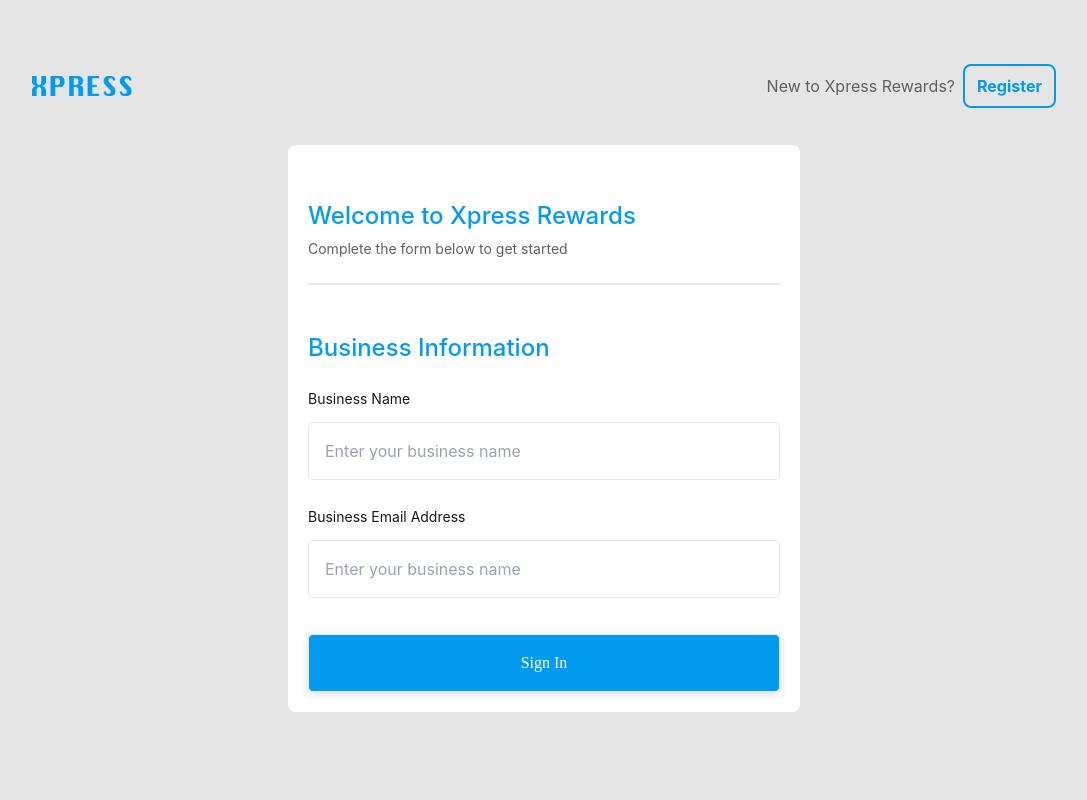
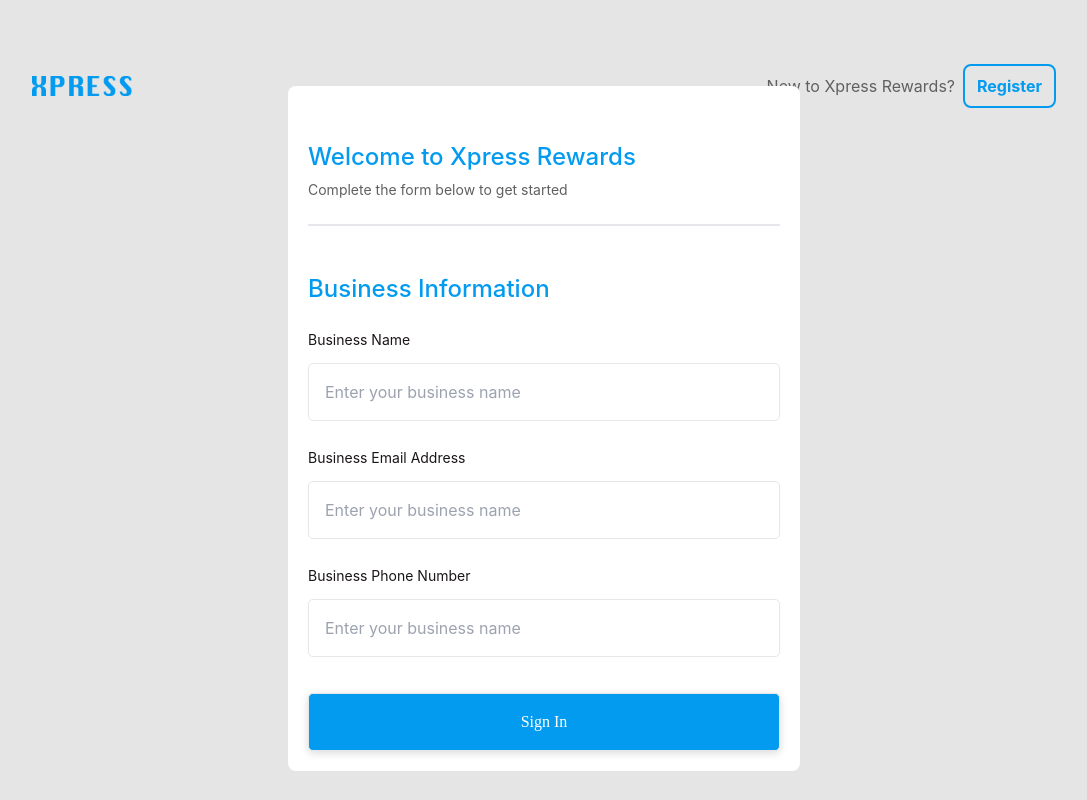
Before and after one commit to Ayomikuolatunji/dashboard-task, a React (Create React App) app: page /register in a window 1280 px wide. Shown: the whole page, without its empty margins (96-1183 px from the left). Built offline with nearby package versions, Linux system fonts and the light colour scheme.

Commit message:
integrating redux store

```diff
--- a/src/auth/signup/SignupInformation.js
+++ b/src/auth/signup/SignupInformation.js
@@ -63,7 +63,7 @@
                 {/* bussiness name */}
                 <InputDiv
                     handleChange={handleChange}
-                    form={form}
+                    value={form.bussiness_name}
                     label='Business Name'
                     name='bussiness_name'
                 />
@@ -72,9 +72,18 @@
                 {/* business email */}
                 <InputDiv
                     handleChange={handleChange}
-                    form={form}
+                    value={form.bussiness_email}
                     label='Business Email Address'
                     name='bussiness_email'
+                />
+                {/* business email container ends here */}
+
+                {/* business phone */}
+                <InputDiv
+                    handleChange={handleChange}
+                    form={form.bussiness_phone}
+                    label='Business Phone Number'
+                    name='bussiness_phone'
                 />
                 <div className="submit-btn mt-6">
                     <button
--- a/src/utils/InputDiv.js
+++ b/src/utils/InputDiv.js
@@ -1,6 +1,6 @@
 import React from 'react'
 
-const InputDiv = ({handleChange,form,label,name}) => {
+const InputDiv = ({handleChange,value,label,name}) => {
   return (
     <div className='mt-6'>
         <label htmlFor="businessName"
@@ -14,7 +14,7 @@
             className='w-full p-4 border border-gray-200 rounded-[5px] bg-[#FFFFFF] mt-3'
             placeholder="Enter your business name"
             onChange={handleChange}
-            value={form.bussiness_name}
+            value={value}
             required
             />
         </div>
--- /dev/null
+++ b/src/utils/SelectDiv.js
@@ -0,0 +1,22 @@
+import React from 'react'
+
+const SelectDiv = ({handleChange,value,options,name}) => {
+  return (
+    <div className='mt-6'>
+        <select
+            name={name}
+            value={value}
+            className='w-full p-4 border border-gray-200 rounded-[5px] bg-[#FFFFFF] mt-3'
+            onChange={handleChange}
+        >
+          {
+            options.map((item,index)=>{
+                return <option key={index} value={item}>{item}</option>
+            })
+          }
+        </select>
+    </div>
+  )
+}
+
+export default SelectDiv
```
